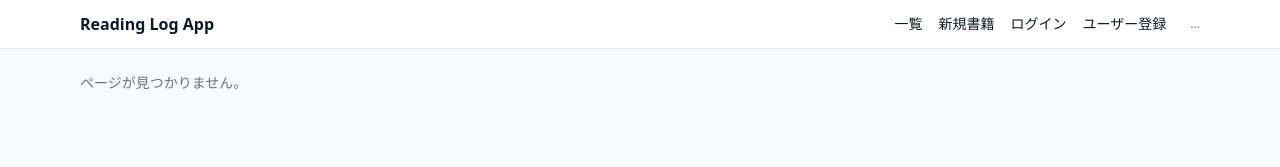
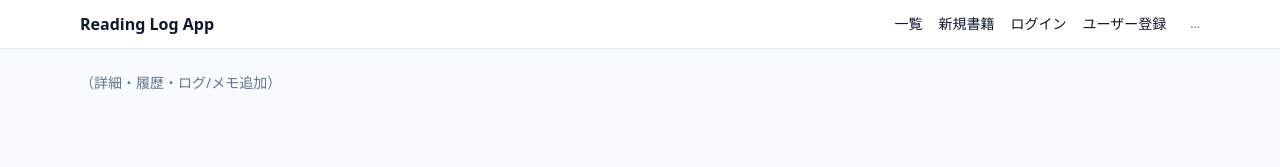
Before and after one commit to seiya-matsuoka/reading-log-app, a React (Vite) app in the folder frontend/: page /books/1 in a window 1280 px wide. Shown: the top 167 px of the page. Built offline with nearby package versions, Linux system fonts and the light colour scheme; no server answers.

Commit message:
feat(frontend): ルーティングの定義と全画面でのユーザー情報共有を実装
- App.jsx, routes.jsx: ルーティングを定義
- main.jsx: UserProvider でアプリ全体をラップ（全画面で me を共有）

```diff
--- a/frontend/index.html
+++ b/frontend/index.html
@@ -4,9 +4,10 @@
     <meta charset="UTF-8" />
     <meta name="viewport" content="width=device-width, initial-scale=1.0" />
     <title>Reading Log App</title>
+    <link rel="stylesheet" href="/src/styles/tailwind.css" />
   </head>
 
-  <body class="bg-gray-50 text-gray-900">
+  <body>
     <div id="root"></div>
     <script type="module" src="/src/main.jsx"></script>
   </body>
--- a/frontend/src/App.jsx
+++ b/frontend/src/App.jsx
@@ -1,14 +1,12 @@
-import { Outlet } from 'react-router-dom';
 import { AppRoutes } from './routes.jsx';
 import Header from './components/common/Header.jsx';
 
 export default function App() {
   return (
-    <div className="flex min-h-dvh flex-col">
+    <div className="bg-bg text-text min-h-screen">
       <Header />
       <main className="container mx-auto max-w-5xl px-4 py-6">
         <AppRoutes />
-        <Outlet />
       </main>
     </div>
   );
--- a/frontend/src/main.jsx
+++ b/frontend/src/main.jsx
@@ -3,11 +3,14 @@ import { createRoot } from 'react-dom/client';
 import { BrowserRouter } from 'react-router-dom';
 import './styles/tailwind.css';
 import App from './App.jsx';
+import { UserProvider } from './providers/meContext.jsx';
 
 createRoot(document.getElementById('root')).render(
   <StrictMode>
     <BrowserRouter>
-      <App />
+      <UserProvider>
+        <App />
+      </UserProvider>
     </BrowserRouter>
   </StrictMode>
 );
```
Also changed, not shown: frontend/src/routes.jsx (+11 -2 lines).
